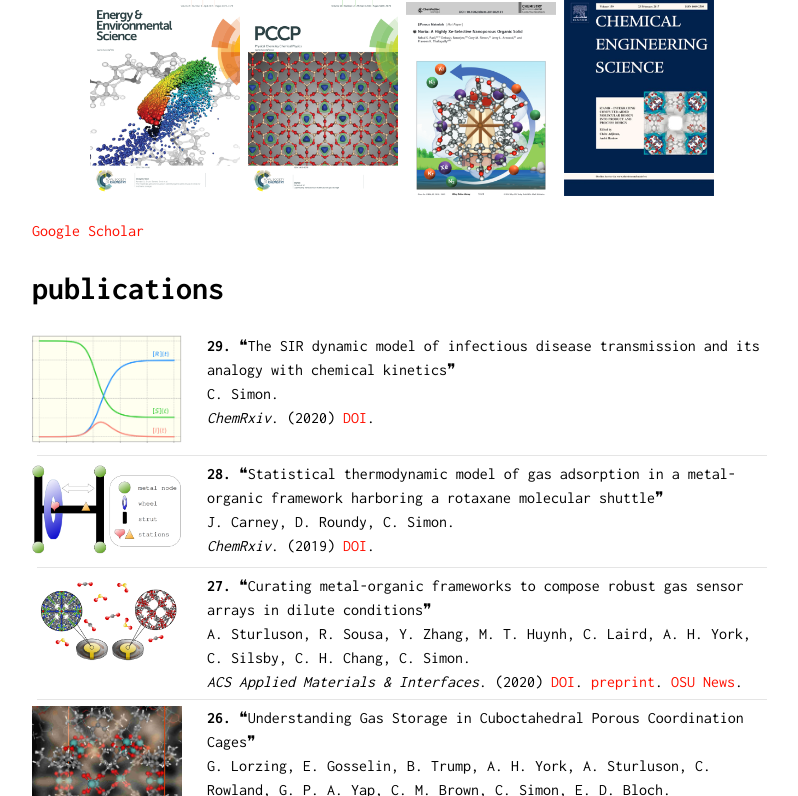
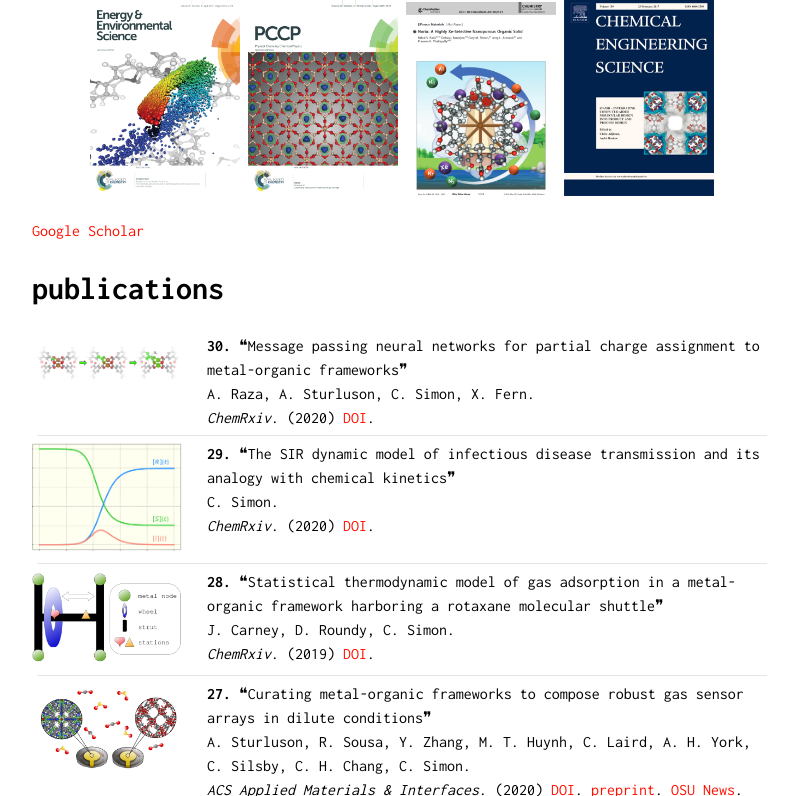
Before and after one commit to SimonEnsemble/oldish_SimonEnsemble.github.io, a Jekyll site: the page built from pubs/index.md, in a window 1280 px wide and 900 px high, cut to the strip 104-900 px from the top of the window. Shown: the whole strip, without its empty margins (238-1036 px from the left). Built offline with Jekyll 4.4.1, drawn with Linux system fonts in a browser that asks for light colours.

Commit message:
mpnn paper

```diff
--- a/_data/publications.yml
+++ b/_data/publications.yml
@@ -1,3 +1,10 @@
+- title: Message passing neural networks for partial charge assignment to metal-organic frameworks
+  authors: A. Raza, A. Sturluson, C. Simon, X. Fern
+  journal: ChemRxiv
+  date: 2020
+  url: https://chemrxiv.org/articles/Message_Passing_Neural_Networks_for_Partial_Charge_Assignment_to_Metal-Organic_Frameworks/12298487
+  image: images/mpnn.png
+
 - title: The SIR dynamic model of infectious disease transmission and its analogy with chemical kinetics
   authors: C. Simon
   journal: ChemRxiv
```
Also changed, not shown: pubs/images/mpnn.png (added).
